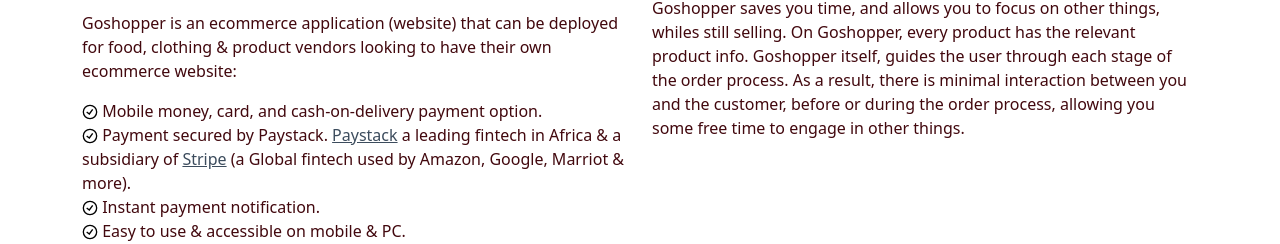
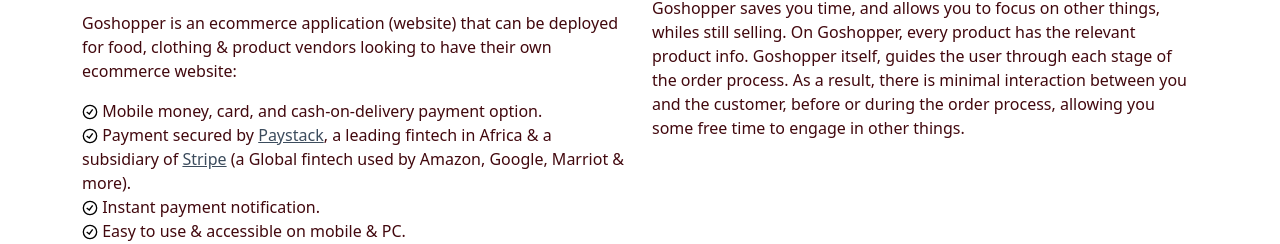
Before and after one commit to official-personal-account/GoShopper_v2, a React (Create React App) app in the folder frontend/: page /info in a window 1280 px wide. Shown: the part 289-533 px from the top of the page. Built offline with nearby package versions, Linux system fonts and the light colour scheme.

Commit message:
updates made

```diff
--- a/frontend/src/screens/InfoScreen.jsx
+++ b/frontend/src/screens/InfoScreen.jsx
@@ -23,12 +23,11 @@
             </span>
             <br />
             <span style={{}}>
-              <GrStatusGood style={{ color: "green" }} /> Payment secured by
-              Paystack.{" "}
+              <GrStatusGood style={{ color: "green" }} /> Payment secured by{" "}
               <a href="https://paystack.com" target="__blank">
                 Paystack
-              </a>{" "}
-              a leading fintech in Africa & a subsidiary of{" "}
+              </a>
+              , a leading fintech in Africa & a subsidiary of{" "}
               <a href="https://stripe.com" target="__blank">
                 Stripe
               </a>{" "}
```
